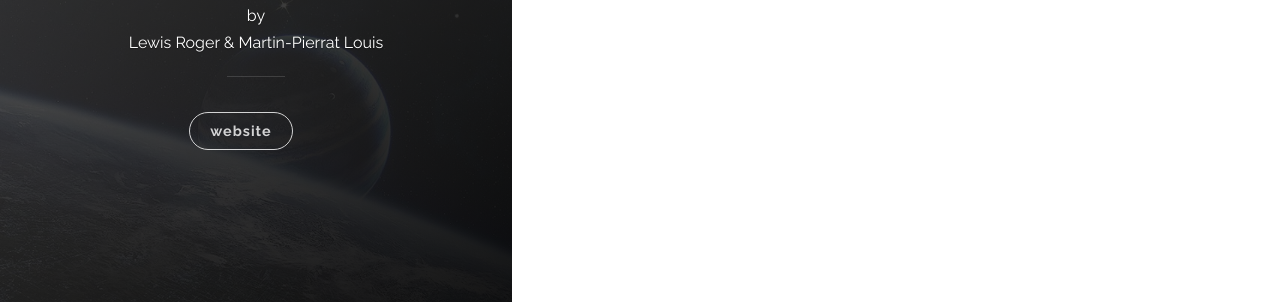
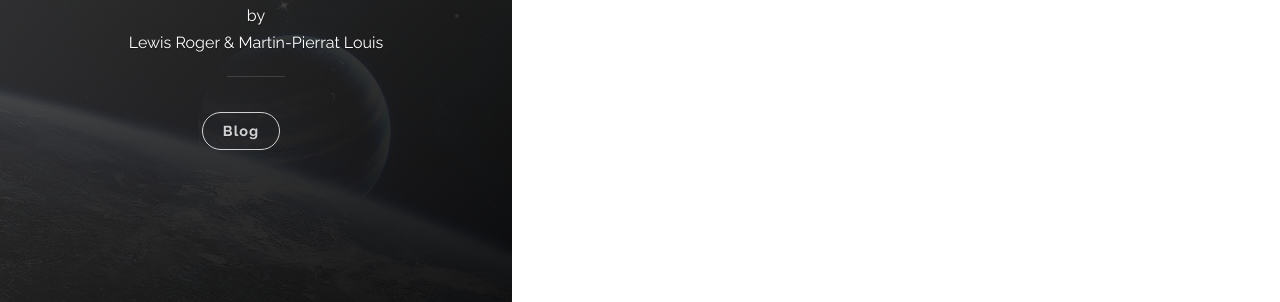
Before and after one commit to eroween/CSE-165-Assignment-5, a Jekyll site: the page built from index.html, in a window 1280 px wide. Shown: the part 492-794 px from the top of the page. Built offline with Jekyll 4.4.1, drawn with Linux system fonts in a browser that asks for light colours; nearby versions of some CDN libraries; the list of posts is cut into pages by our own code.

Commit message:
reset to website to Blog

```diff
--- a/_includes/header.html
+++ b/_includes/header.html
@@ -28,7 +28,7 @@
 
           <nav class="cover-navigation cover-navigation--primary">
             <ul class="navigation">
-                <li class="navigation__item"><a href="{{ site.baseurl }}#blog" title="link to {{ site.title }} blog" class="blog-button">website</a></li>
+                <li class="navigation__item"><a href="{{ site.baseurl }}#blog" title="link to {{ site.title }} blog" class="blog-button">Blog</a></li>
             </ul>
           </nav>
 
```
